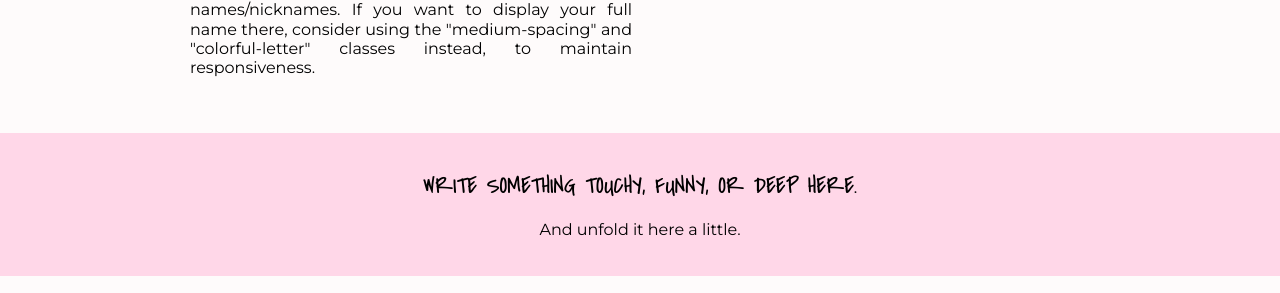
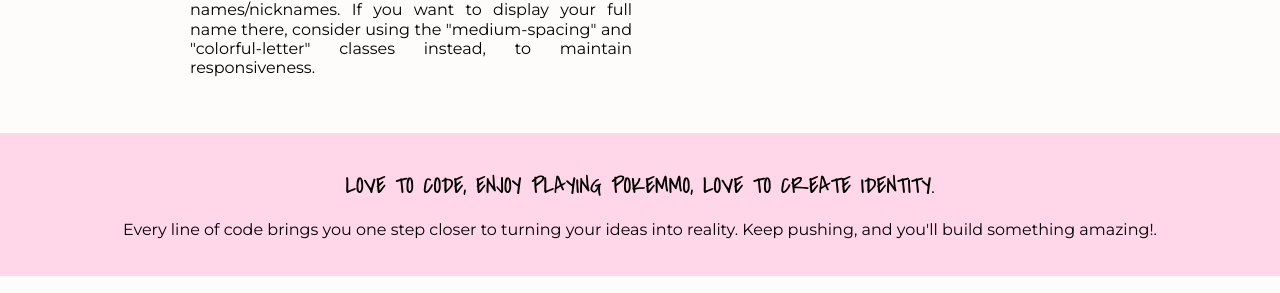
Before and after one commit to UbadaHMG/UbadaHMG.github.io, a plain HTML site: page index.html in a window 1280 px wide. Shown: the part 602-895 px from the top of the page. Drawn offline with nearby package versions, Linux system fonts and the light colour scheme.

Commit message:
Update index.html

```diff
--- a/index.html
+++ b/index.html
@@ -67,8 +67,8 @@
 
     <!-- quote -->
     <article class="baby-pink">
-        <p class="quote uppercase">Write something touchy, funny, or deep here.</p>
-        <p>And unfold it here a little.</p>
+        <p class="quote uppercase">Love to Code, enjoy playing Pokemmo, Love to create identity.</p>
+        <p>Every line of code brings you one step closer to turning your ideas into reality. Keep pushing, and you'll build something amazing!.</p>
     </article>
 
     <!-- about me -->
```
